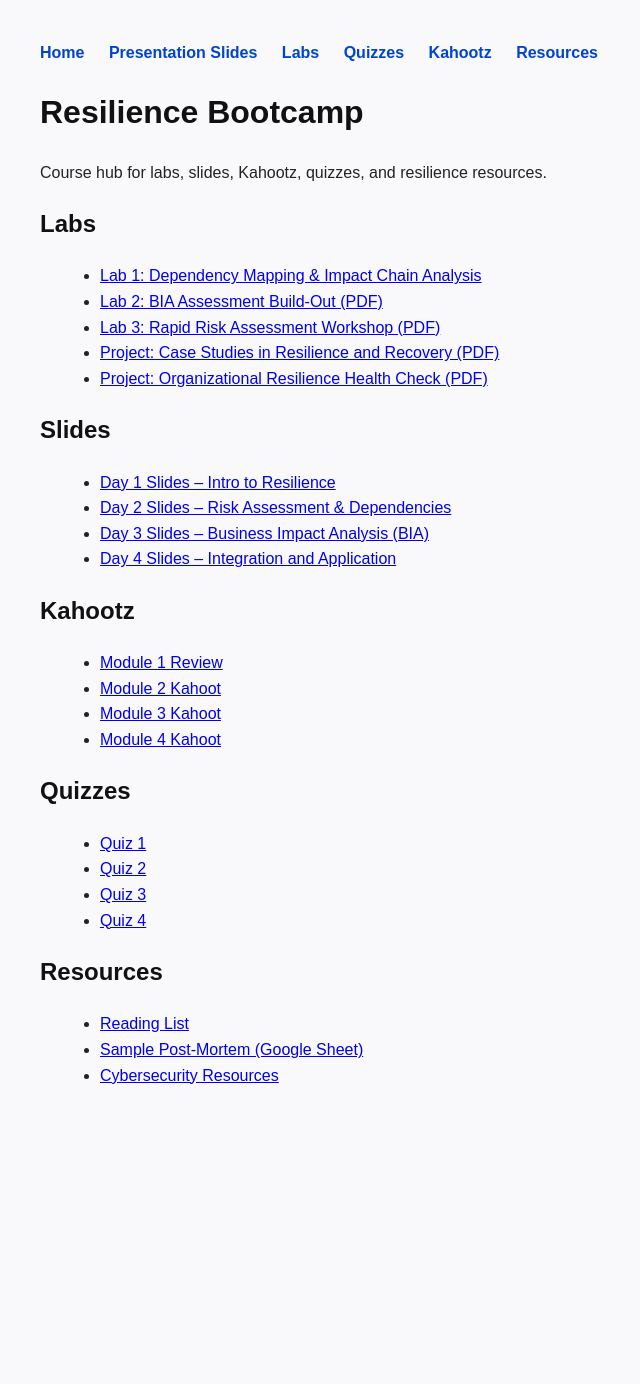
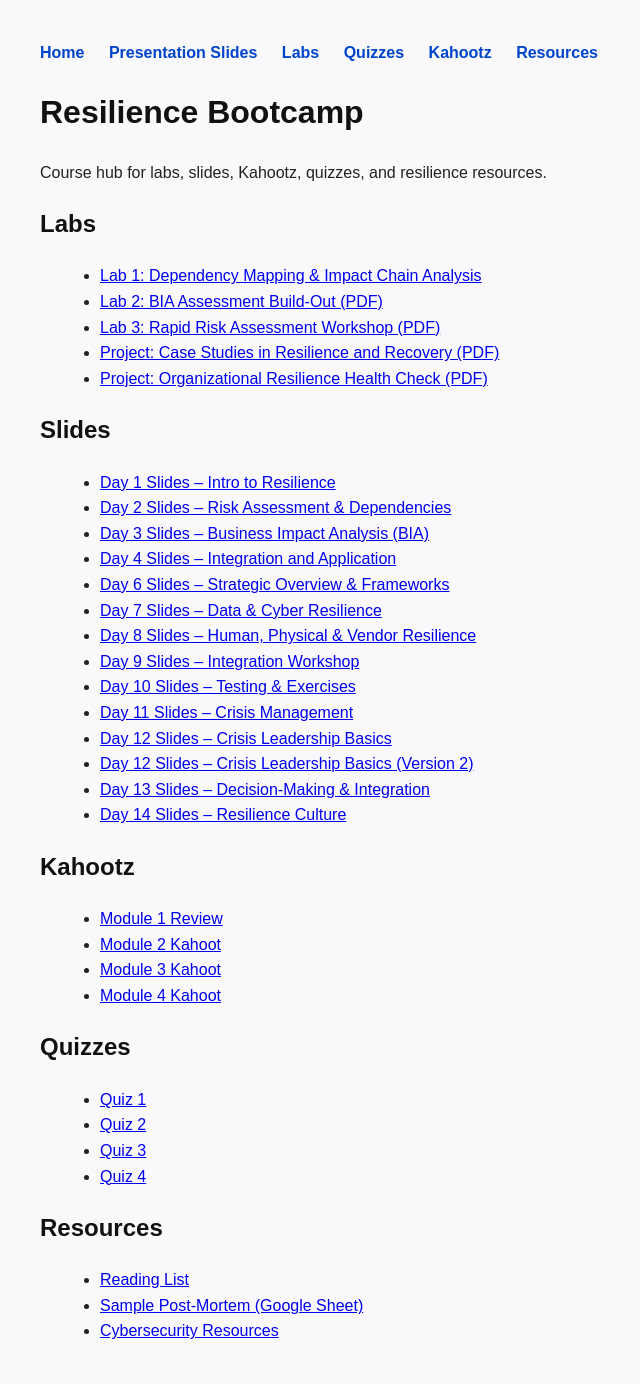
Before and after one commit to andry-collab/resilience-bootcamp, a Jekyll site: the page index.html, which Jekyll copies as it is, in a window 1280 px wide. Shown: the whole page, without its empty margins (0-640 px from the left). Built offline with Jekyll 4.4.1, drawn with Linux system fonts in a browser that asks for light colours; before the commit the page ends 1128 px from its top, so only the background shows below that.

Commit message:
Added Days 6–14 slide links to homepage

```diff
--- a/index.html
+++ b/index.html
@@ -55,6 +55,16 @@
     <li><a href="slides/day-02.md">Day 2 Slides – Risk Assessment &amp; Dependencies</a></li>
     <li><a href="day3/Day%203%20-%20Business%20Impact%20Analysis%20(BIA)%20(1).pptx">Day 3 Slides – Business Impact Analysis (BIA)</a></li>
     <li><a href="day4/Day-4-Integration-and-Application.pptx">Day 4 Slides – Integration and Application</a></li>
+    <li><a href="slides/day06-strategic-overview-frameworks.pptx">Day 6 Slides – Strategic Overview & Frameworks</a></li>
+    <li><a href="slides/day07-data-cyber-resilience.pptx">Day 7 Slides – Data & Cyber Resilience</a></li>
+    <li><a href="slides/day08-human-physical-vendor-resilience.pptx">Day 8 Slides – Human, Physical & Vendor Resilience</a></li>
+    <li><a href="slides/day09-integration-workshop.pptx">Day 9 Slides – Integration Workshop</a></li>
+    <li><a href="slides/day10-testing-exercises.pptx">Day 10 Slides – Testing & Exercises</a></li>
+    <li><a href="slides/day11-crisis-management.pptx">Day 11 Slides – Crisis Management</a></li>
+    <li><a href="slides/day12-crisis-leadership-basics.pptx">Day 12 Slides – Crisis Leadership Basics</a></li>
+    <li><a href="slides/day12-crisis-leadership-basics-v2.pptx">Day 12 Slides – Crisis Leadership Basics (Version 2)</a></li>
+    <li><a href="slides/day13-decision-making-integration.pptx">Day 13 Slides – Decision-Making & Integration</a></li>
+   <li><a href="slides/day14-resilience-culture.pptx">Day 14 Slides – Resilience Culture</a></li>
  </ul>
 
 <h2>Kahootz</h2>
```
